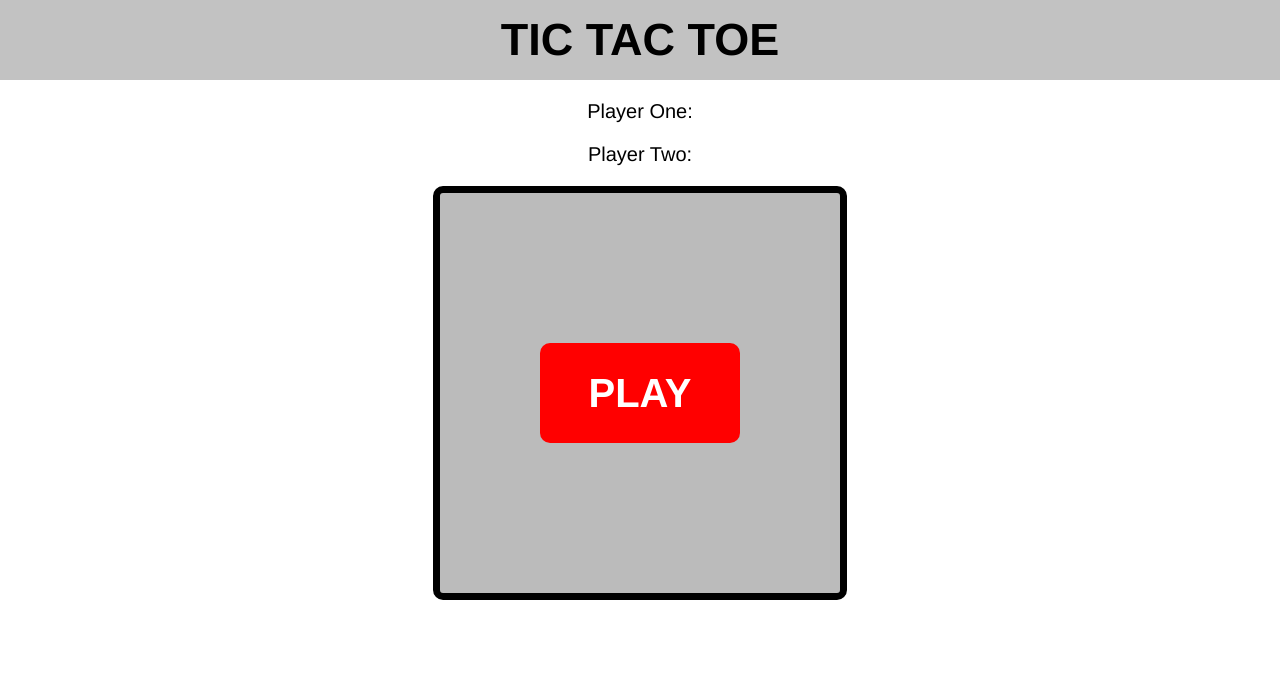
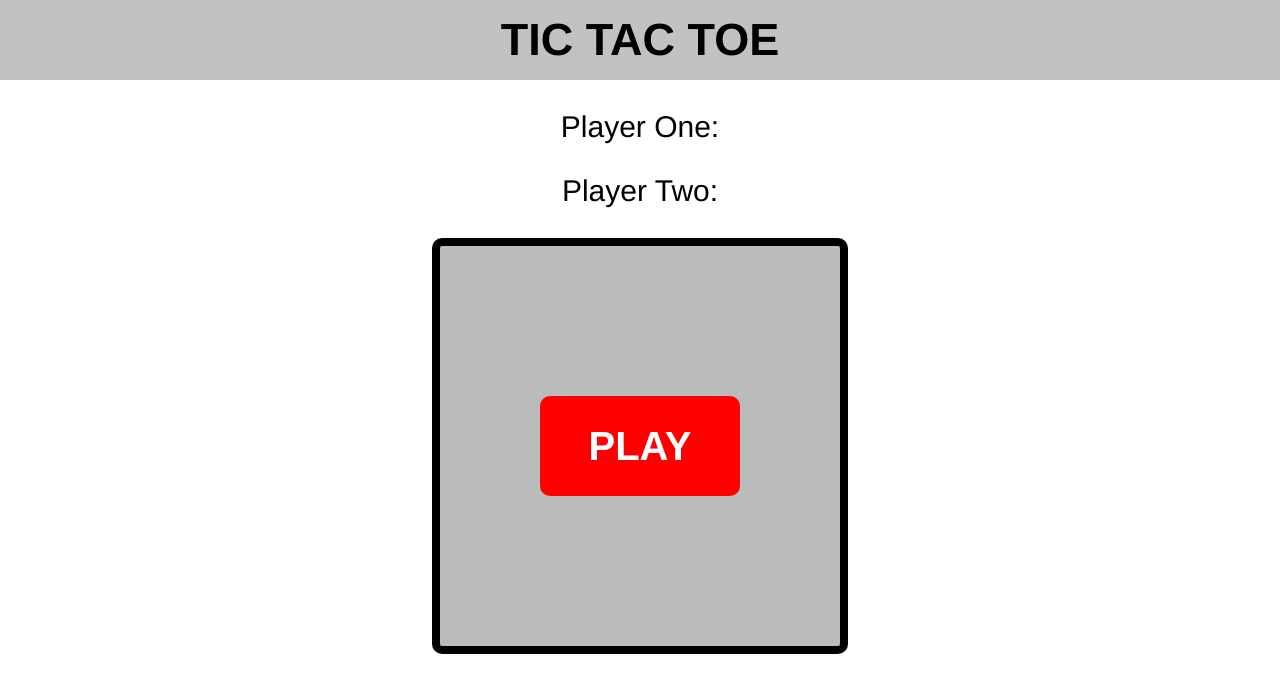
Before and after one commit to jesus23lk/Tic-Tac-Toe, a plain HTML site: page tic-tac-toe.html in a window 1280 px wide. Drawn offline with Linux system fonts and the light colour scheme.

Commit message:
Version 2

```diff
--- a/styles.css
+++ b/styles.css
@@ -18,7 +18,7 @@ body {
 }
 
 #p1-wins, #p2-wins {
-  font-size: 20px;
+  font-size: 30px;
 }
 
 .title {
@@ -38,7 +38,7 @@ p {
   margin: auto;
   border-radius: 10px;
   border-style: solid;
-  border-width: 7px;
+  border-width: 8px;
 }
 
 #play-game {
```
